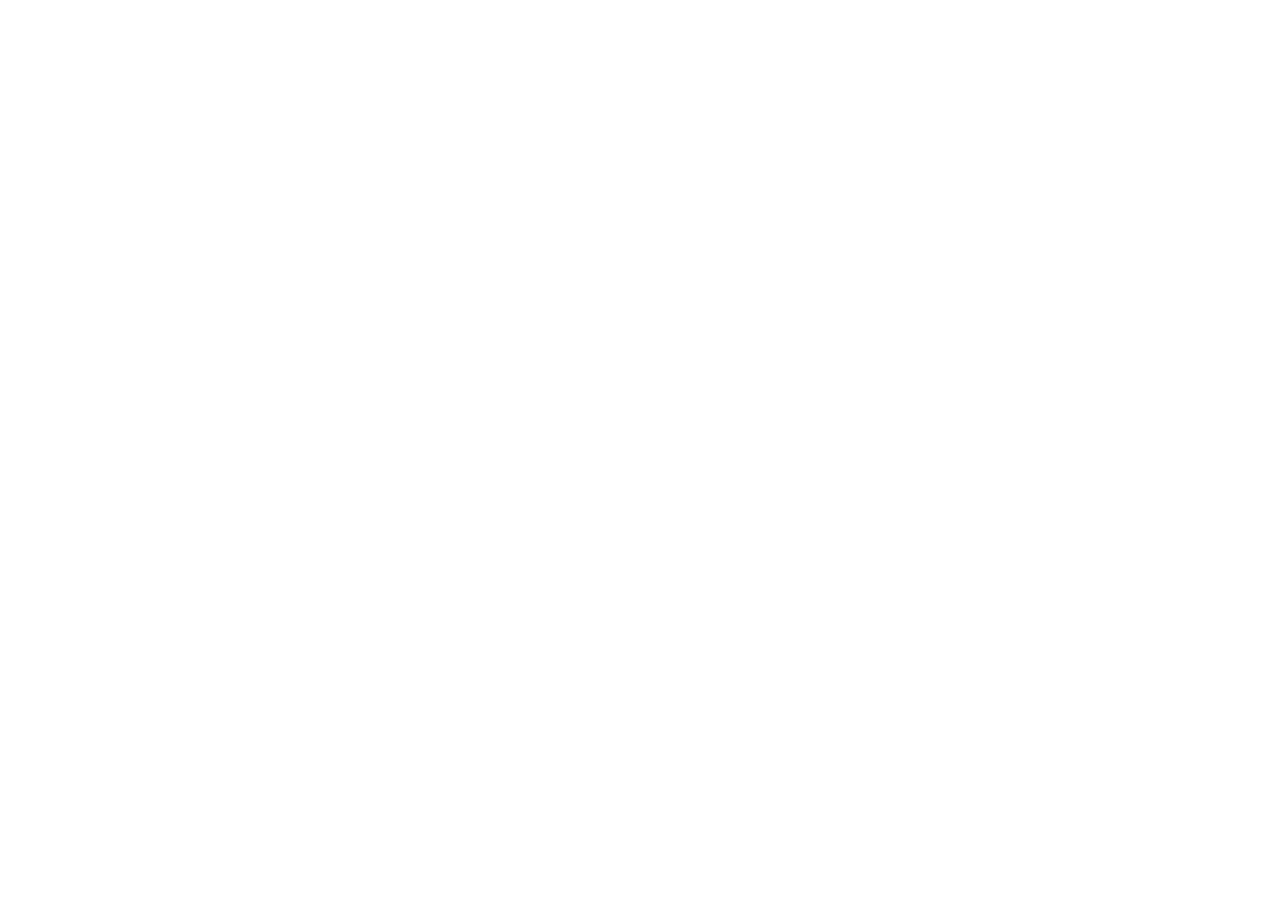
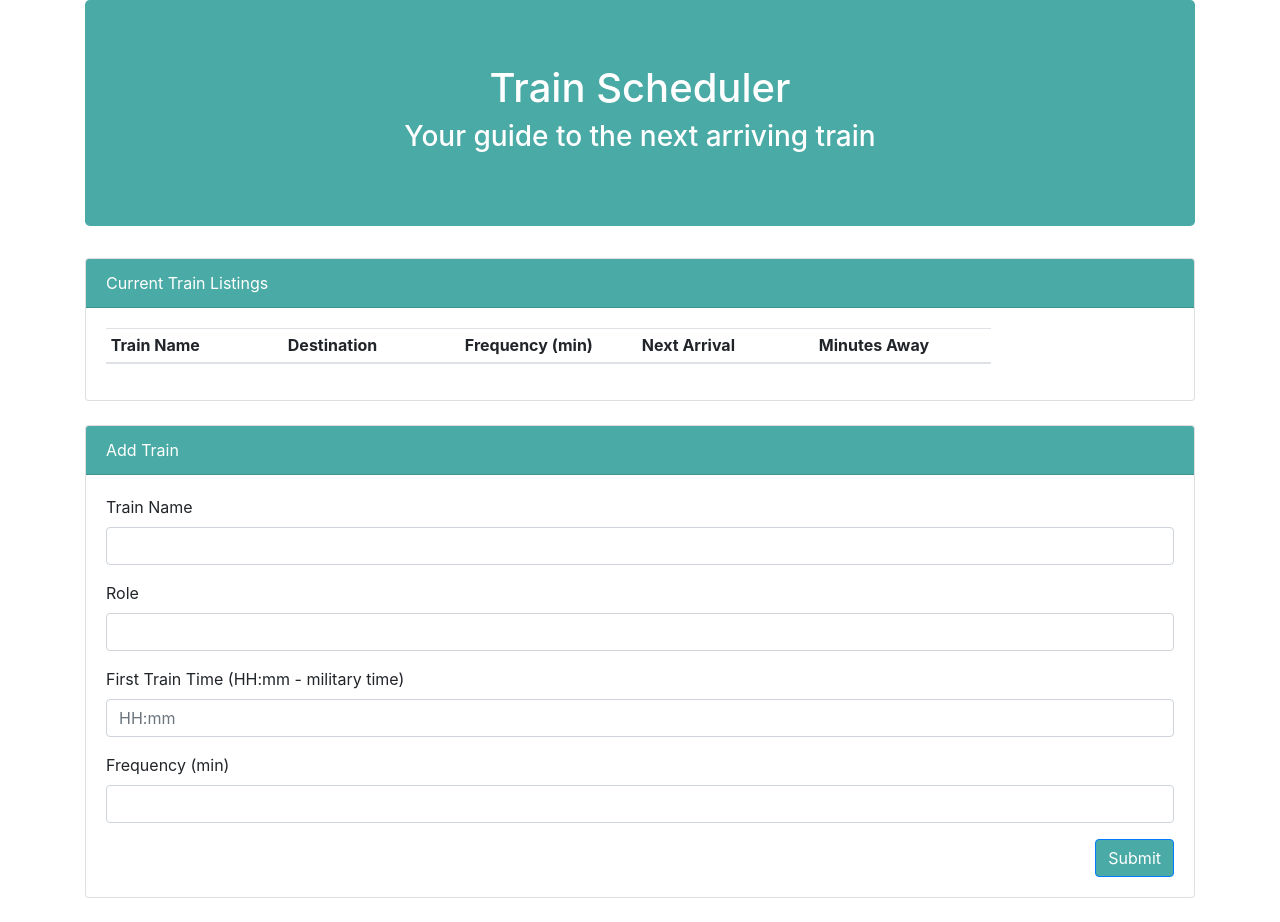
Before and after one commit to emadamczyk/TrainScheduler, a plain HTML site: page index.html in a window 1280 px wide. Before the commit the page ends 800 px from the top, so only its background shows below. Drawn offline with nearby package versions, Linux system fonts and the light colour scheme.

Commit message:
index and css styling

```diff
--- a/assets/css/style.css
+++ b/assets/css/style.css
@@ -0,0 +1,25 @@
+.jumbotron {
+    background-color: #4aaaa5;
+    color: white
+}
+
+.card-header {
+    background-color: #4aaaa5;
+    color: #fff;
+
+}
+
+#train-table th,
+    td {
+      display: inline-block;
+      width: 16.575%;
+}
+
+#add-train-btn {
+    background-color: #4aaaa5;
+    color: #fff;
+}
+
+#add-train-btn:hover {
+    background-color: #278c86;
+}
--- a/index.html
+++ b/index.html
@@ -1,18 +1,94 @@
 <!DOCTYPE html>
 <html lang="en">
+
 <head>
     <meta charset="UTF-8">
     <meta name="viewport" content="width=device-width, initial-scale=1.0">
     <meta http-equiv="X-UA-Compatible" content="ie=edge">
     <title>Train Scheduler</title>
     <link rel="stylesheet" href="https://maxcdn.bootstrapcdn.com/bootstrap/4.0.0/css/bootstrap.min.css">
+    <script src="https://cdnjs.cloudflare.com/ajax/libs/jquery/3.2.1/jquery.min.js"></script>
+    <script src="https://maxcdn.bootstrapcdn.com/bootstrap/4.0.0/js/bootstrap.min.js"></script>
+
     <link rel="stylesheet" href="assets/css/style.css">
+    <script src="https://www.gstatic.com/firebasejs/4.12.0/firebase.js"></script>
     <script src="https://code.jquery.com/jquery.js"></script>
     <script src="https://cdn.jsdelivr.net/momentjs/2.12.0/moment.min.js"></script>
-    <script type="text/javascript" src="assets/javascript/app.js"></script>
+
 
 </head>
+
 <body>
+    <div class="container">
 
+        <!-- Jumbotron -->
+        <div class="jumbotron">
+            <h1 class="text-center">Train Scheduler</h1>
+            <h3 class="text-center">Your guide to the next arriving train</h3>
+        </div>
+
+        <div class="row">
+
+            <div class="col-md-12">
+
+                <!-- Current Trains-->
+                <div class="card mb-4">
+                    <div class="card-header">Current Train Listings</div>
+                    <div class="card-body">
+                        <table class="table table-sm table-hover" id='train-table'>
+                            <thead>
+                                <tr>
+                                    <th scope="col">Train Name</th>
+                                    <th scope="col">Destination</th>
+                                    <th scope="col">Frequency (min)</th>
+                                    <th scope="col">Next Arrival</th>
+                                    <th scope="col">Minutes Away</th>
+                                </tr>
+                            </thead>
+                            <tbody>
+                            </tbody>
+                        </table>
+                    </div>
+                </div>
+            </div>
+        </div>
+
+        <div class="row">
+            <div class="col-md-12">
+                <!-- Add Train  -->
+                <div class="card mb-4">
+                    <div class="card-header">Add Train</div>
+                    <div class="card-body">
+
+                        <!-- Entry Form -->
+                        <form>
+                            <div class="form-group">
+                                <label for="train-name-input">Train Name</label>
+                                <input class="form-control" id="train-name-input" placeholder="" type="text">
+                            </div>
+                            <div class="form-group">
+                                <label for="destination-input">Role</label>
+                                <input class="form-control" id="destination-input" placeholder="" type="text">
+                            </div>
+                            <div class="form-group">
+                                <label for="first-train-input">First Train Time (HH:mm - military time)</label>
+                                <input class="form-control" id="first-train-input" placeholder="HH:mm" type="text">
+                            </div>
+                            <div class="form-group">
+                                <label for="frequency-input">Frequency (min)</label>
+                                <input class="form-control" id="frequency-input" placeholder="" type="text">
+                            </div>
+                            <button class="btn btn-primary float-right" id="add-train-btn">Submit</button>
+                        </form>
+
+                    </div>
+                </div>
+            </div>
+        </div>
+
+    </div>
+
+    <script type="text/javascript" src="assets/javascript/app.js"></script>
 </body>
+
 </html>
```
